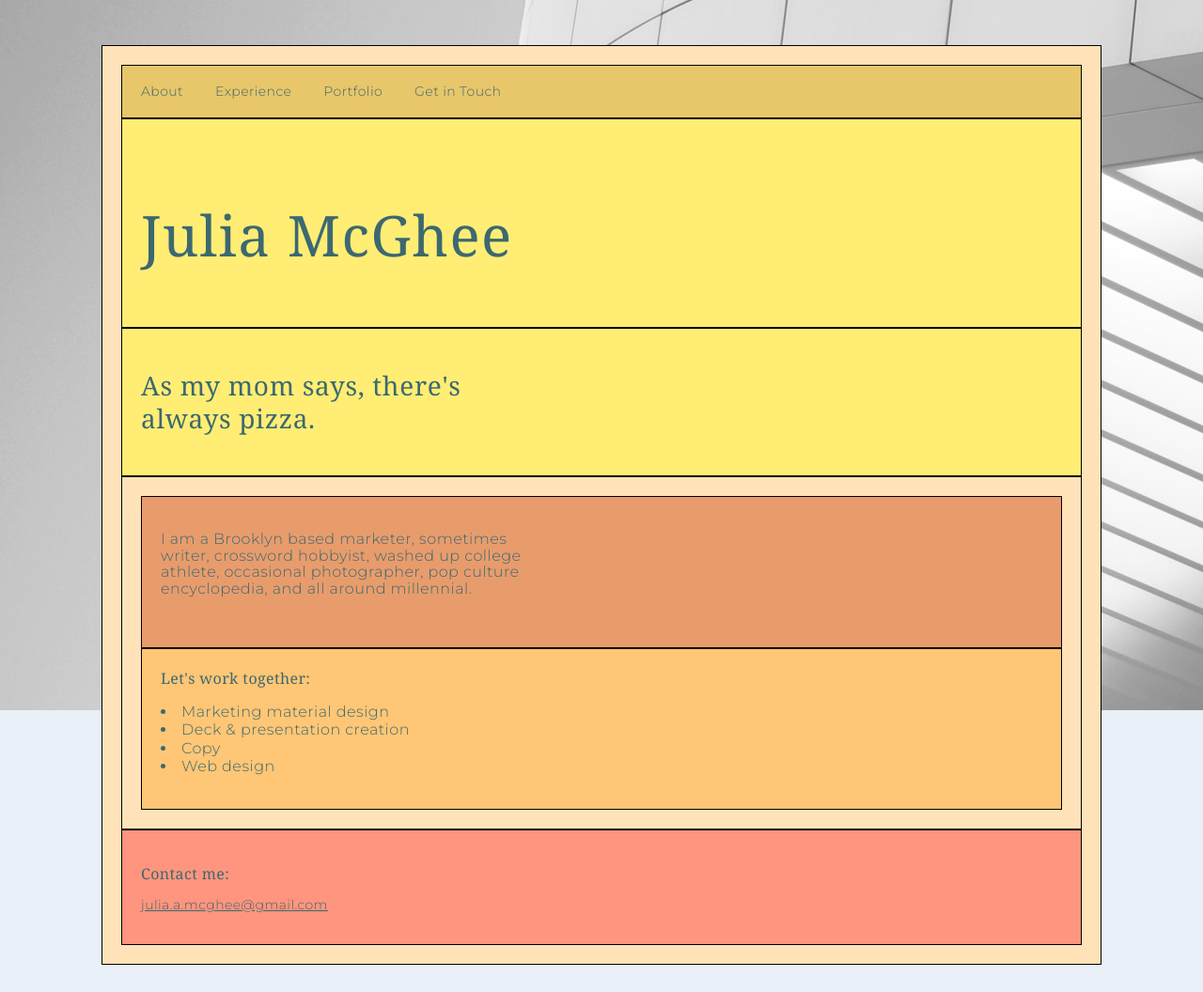
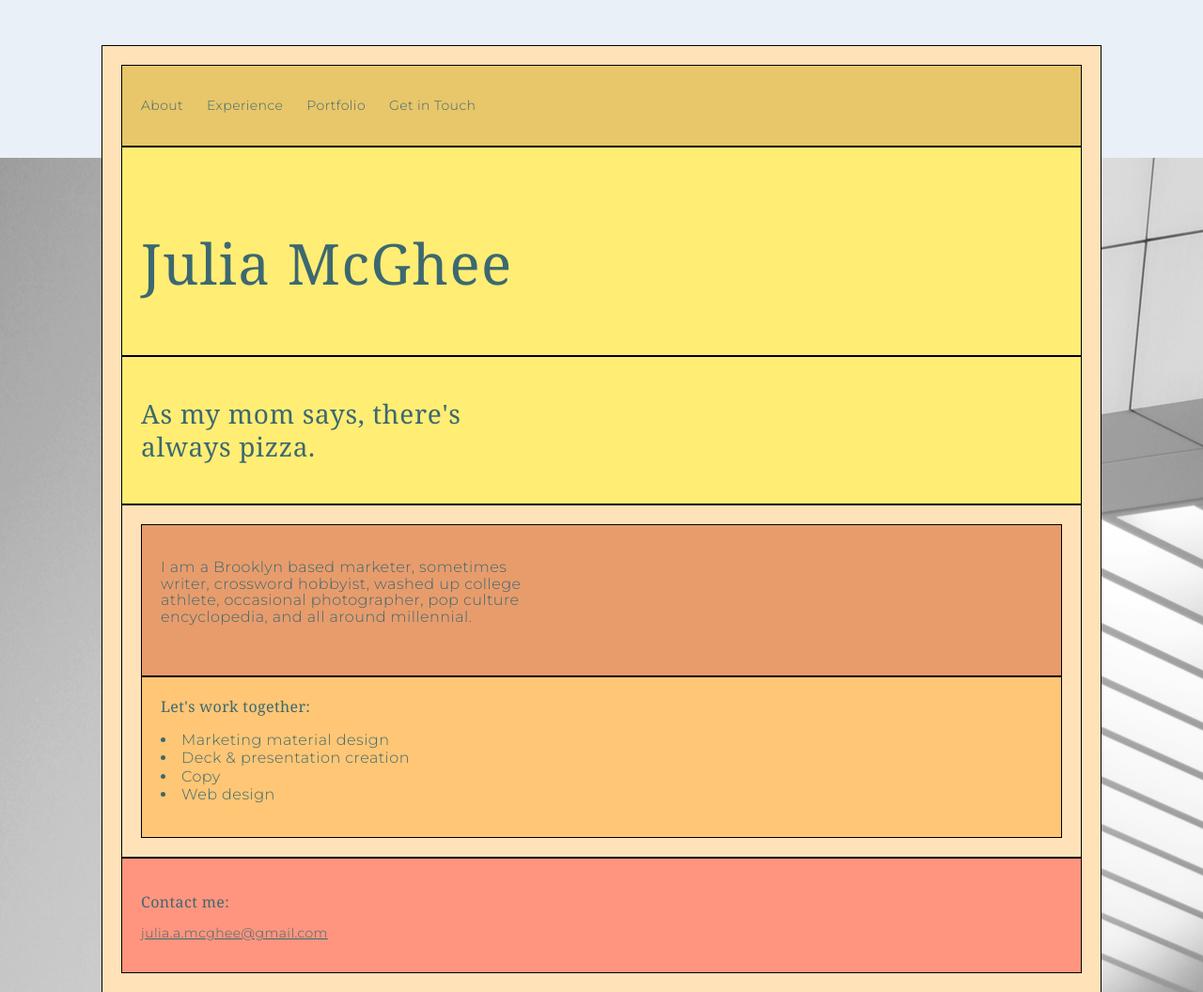
Before and after one commit to juliaamcghee/juliaamcghee.github.io, a plain HTML site: page unit_5/index.html in a window 1280 px wide. Shown: the top 1056 px of the page at 94% size. Before the commit the page ends 1027 px from the top, so only its background shows below. Drawn offline with Linux system fonts and the light colour scheme.

Commit message:
Update style.css

```diff
--- a/unit_5/css/style.css
+++ b/unit_5/css/style.css
@@ -1,8 +1,8 @@
 @import url('https://fonts.googleapis.com/css?family=Montserrat:300,500|Noto+Serif|Playfair+Display&display=swap');
 
 body {
-  height: 600px;
-  max-width: 1200px;
+  height: 100%;
+  width: auto;
   color: #3c6870;
   background-color: #e9f0f7;
   background-image: url("images/getty.png");
@@ -12,13 +12,13 @@ body {
   padding-top: 40px;
   padding-left: 100px;
   padding-right: 100px;
-  padding-bottom: 100px;
+  padding-bottom: 40px;
 }
 
 div.wrapper{
 	border: 1px black solid;
     padding: 20px;
-    margin-bottom: 50px;
+    margin-bottom: 20px;
     background-color: #FFE2B8;
 }
 
@@ -78,7 +78,6 @@ h2{
 	letter-spacing: 0.024em;
 	line-height: 1.25em;
 	max-width: 400px;
-
 }
 
 h3{
@@ -98,6 +97,7 @@ p{
 	max-width: 400px;
 	letter-spacing: 0.03em;
 }
+
 ul{
 	font-family: 'Montserrat', sans-serif;
 	font-size: 16px;
@@ -132,9 +132,12 @@ a.nav{
 }
 
 li.nav {
-  display: inline;
-  text-align: center;
-  padding-right:30px;
+  	float: left;
+}
+
+li a{
+	 display: block;
+ 	 padding: 15px 25px 15px 0px;
 }
 
 p.footer{
```
